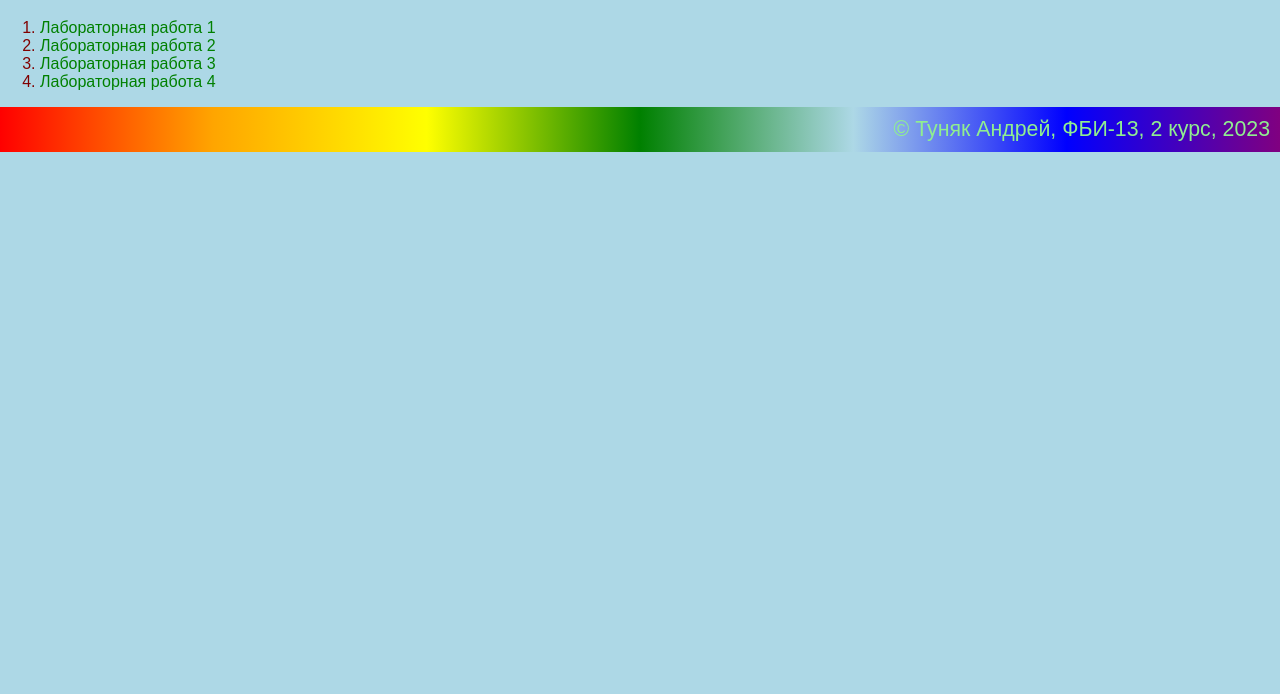
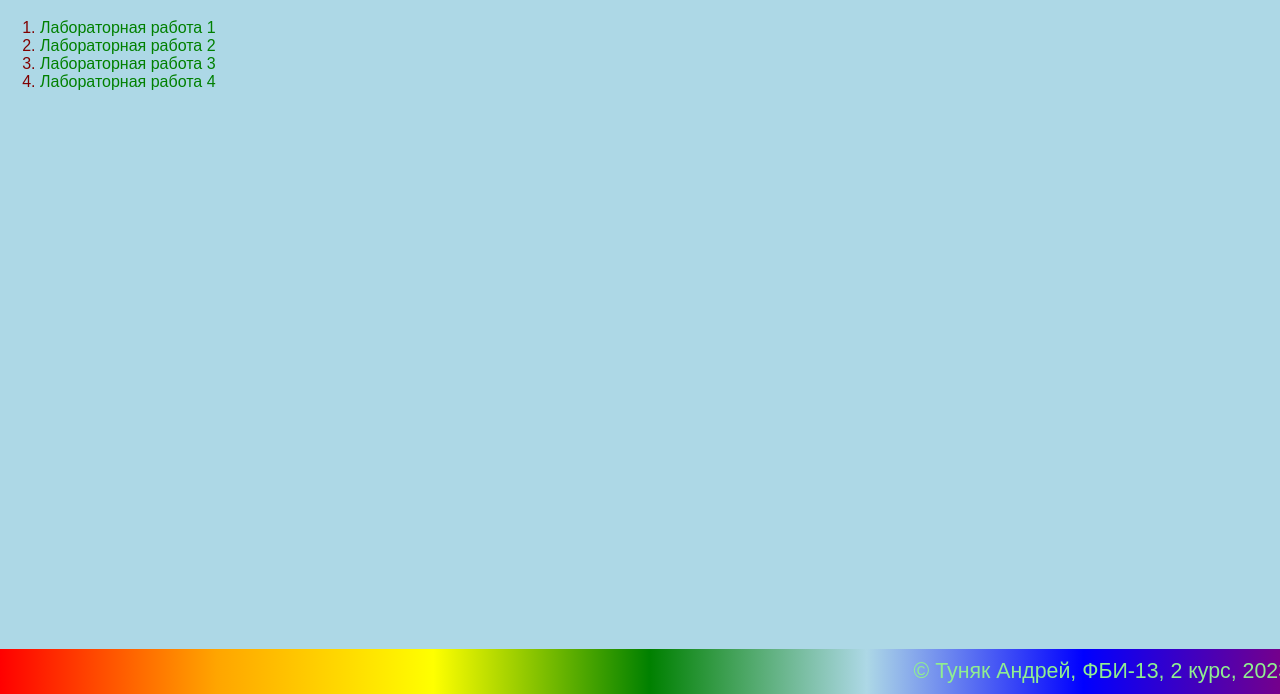
Before and after one commit to AndernTyn/lab1web, a plain HTML site: page index.html in a window 1280 px wide. Shown: the part 106-800 px from the top of the page. Drawn offline with Linux system fonts and the light colour scheme.

Commit message:
Подвал

```diff
--- a/main.css
+++ b/main.css
@@ -6,7 +6,7 @@ body {
 }
 
 header {
-    background-image: linear-gradient(to right bottom,red, orange, yellow, green, lightblue, blue,purple);
+    background: linear-gradient(to right bottom,red, orange, yellow, green, lightblue, blue,purple);
     color: lightgreen;
     padding: 10px;
     font-size: 16pt;
@@ -29,6 +29,9 @@ footer {
     font-size: 16pt;
     text-align: right;
     transition: 1s;
+    position: fixed;
+    bottom: 0;
+    width: 100%;
 }
 
 footer:active {
```
